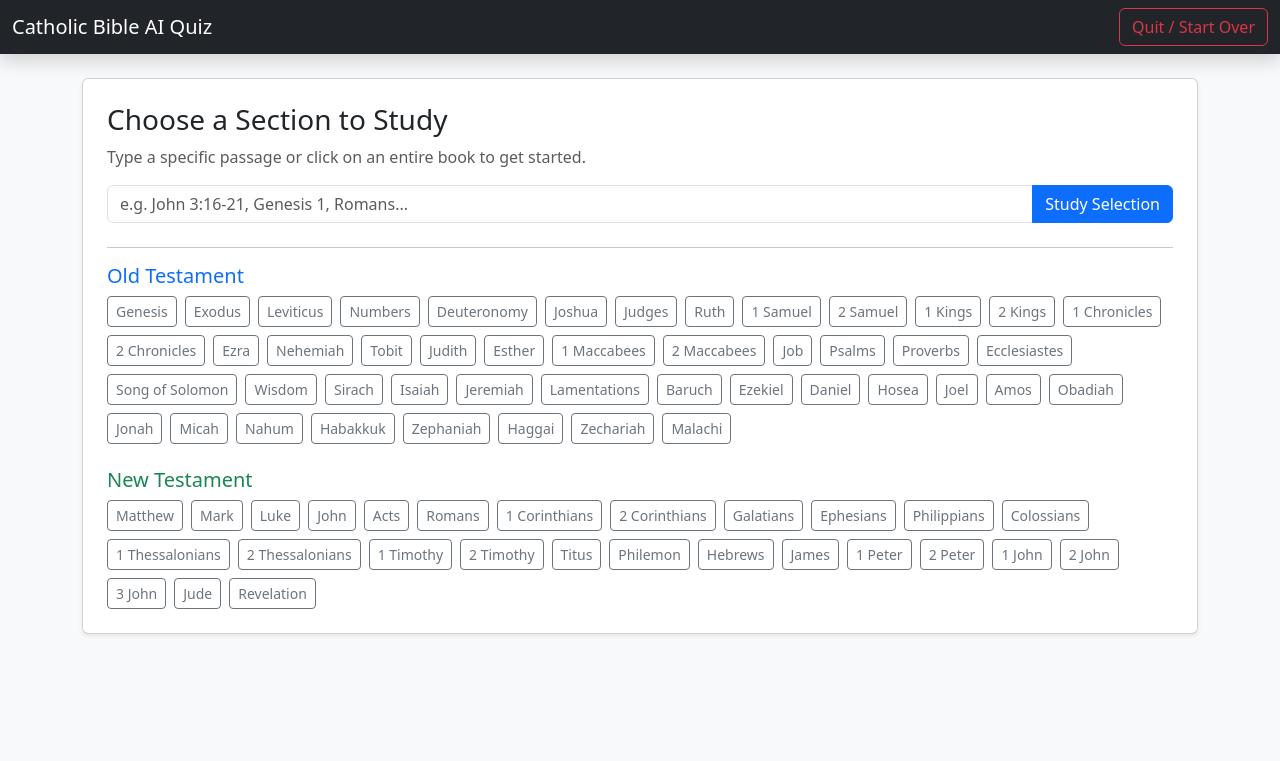
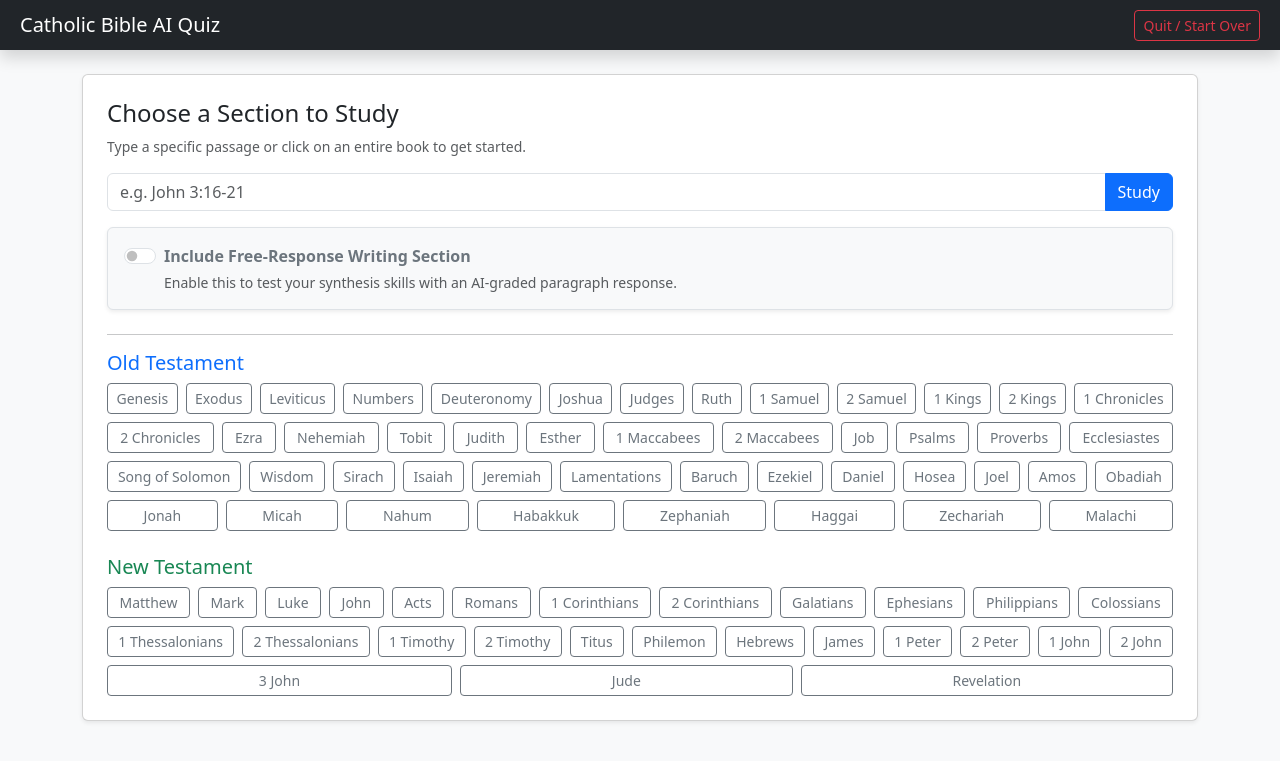
Before and after one commit to joseph-zc-yu/bible-quiz-app-cn, a Flask app: page / in a window 1280 px wide. Shown: the top 761 px of the page. Run offline with Flask 3, Linux system fonts and the light colour scheme.

Commit message:
Optimize token usage: Set flat 5-question limit and make FRQ optional

````diff
--- a/app.py
+++ b/app.py
@@ -36,7 +36,7 @@ CATHOLIC_BIBLE = {
 OT_BOOKS = list(CATHOLIC_BIBLE.keys())[:46]
 NT_BOOKS = list(CATHOLIC_BIBLE.keys())[46:]
 
-# --- Pydantic Schemas for Gemini Structured Outputs ---
+# --- Pydantic Schemas ---
 class MCQ(BaseModel):
     question: str
     option_a: str
@@ -45,7 +45,12 @@ class MCQ(BaseModel):
     option_d: str
     correct_option: str # "A", "B", "C", or "D"
 
-class Quiz(BaseModel):
+# Schema when FRQ is disabled
+class QuizMCQOnly(BaseModel):
+    mcqs: list[MCQ]
+
+# Schema when FRQ is enabled
+class QuizWithFRQ(BaseModel):
     mcqs: list[MCQ]
     frq_question: str
 
@@ -91,16 +96,6 @@ def parse_citation(citation):
 
     return {"book": found_book, "chapter": chapter, "type": "chapter"}
 
-def get_num_questions(parsed):
-    if parsed['type'] == 'book':
-        chapters = CATHOLIC_BIBLE[parsed['book']]
-        return min(chapters * 10, 50)
-    elif parsed['type'] == 'chapter':
-        return 25
-    elif parsed['type'] == 'verse':
-        verses = parsed['verse_end'] - parsed['verse_start'] + 1
-        return min(max(3, int(verses * 0.8)), 25)
-
 def parse_llm_json(text):
     text = text.strip()
     if text.startswith("```json"): text = text[7:-3]
@@ -128,19 +123,23 @@ def validate():
         if parsed['verse_end'] > parsed['verse_start']:
             passage_str += f"-{parsed['verse_end']}"
 
-    num_q = get_num_questions(parsed)
-    return jsonify({"status": "ok", "passage": passage_str, "num_questions": num_q})
+    # Always set to 5 questions to limit token usage for portfolio version
+    return jsonify({"status": "ok", "passage": passage_str, "num_questions": 5})
 
 @app.route('/generate_questions', methods=['POST'])
 def generate_questions():
     data = request.json
     passage = data.get('passage')
-    num_questions = data.get('num_questions', 5)
+    include_frq = data.get('include_frq', False)
+
+    # Dynamically select schema and instructions based on the user's toggle
+    schema = QuizWithFRQ if include_frq else QuizMCQOnly
+    frq_instruction = "2. Generate exactly 1 short free-response question (FRQ) that requires synthesis and consolidation of ideas from the passage." if include_frq else ""
 
     prompt = f"""
     You are an expert Catholic theology teacher. Generate a quiz strictly based on the Catholic Bible for: {passage}.
-    1. Generate exactly {num_questions} multiple-choice questions (MCQs). Each MCQ must have 4 options and one clear correct answer.
-    2. Generate exactly 1 short free-response question (FRQ) that requires synthesis and consolidation of ideas from the passage.
+    1. Generate exactly 5 multiple-choice questions (MCQs). Each MCQ must have 4 options and one clear correct answer.
+    {frq_instruction}
     """
     try:
         response = client.models.generate_content(
@@ -148,12 +147,11 @@ def generate_questions():
             contents=prompt,
             config=types.GenerateContentConfig(
                 response_mime_type="application/json",
-                response_schema=Quiz,
+                response_schema=schema,
             ),
         )
         return jsonify(parse_llm_json(response.text))
     except Exception as e:
-        # Returning HTTP 400 helps the frontend know this is an API error, not a proxy timeout
         return jsonify({"error": f"AI Generation Failed: {str(e)}"}), 400
 
 @app.route('/grade_frq', methods=['POST'])
--- a/templates/index.html
+++ b/templates/index.html
@@ -8,27 +8,40 @@
     <style>
         .view { display: none; }
         .view.active { display: block; }
+        .option-box { cursor: pointer; transition: 0.2s; }
+        .option-box:hover { background-color: #f8f9fa; }
     </style>
 </head>
 <body class="bg-light">
 
-<nav class="navbar navbar-dark bg-dark shadow">
-    <div class="container-fluid">
-        <span class="navbar-brand mb-0 h1">Catholic Bible AI Quiz</span>
-        <button class="btn btn-outline-danger" onclick="resetApp()">Quit / Start Over</button>
+<nav class="navbar navbar-dark bg-dark shadow px-2">
+    <div class="container-fluid d-flex justify-content-between align-items-center">
+        <span class="navbar-brand mb-0 h1 fs-5">Catholic Bible AI Quiz</span>
+        <button class="btn btn-outline-danger btn-sm" onclick="resetApp()">Quit / Start Over</button>
     </div>
 </nav>
 
 <div class="container mt-4 pb-5">
 
     <!-- View 1: Select Section -->
-    <div id="view-select" class="view active card shadow-sm p-4">
-        <h3>Choose a Section to Study</h3>
-        <p class="text-muted">Type a specific passage or click on an entire book to get started.</p>
+    <div id="view-select" class="view active card shadow-sm p-3 p-md-4">
+        <h4>Choose a Section to Study</h4>
+        <p class="text-muted small">Type a specific passage or click on an entire book to get started.</p>
 
-        <div class="input-group mb-4">
-            <input type="text" id="citationInput" class="form-control" placeholder="e.g. John 3:16-21, Genesis 1, Romans...">
-            <button class="btn btn-primary" onclick="submitCitation()">Study Selection</button>
+        <div class="input-group mb-3">
+            <input type="text" id="citationInput" class="form-control" placeholder="e.g. John 3:16-21">
+            <button class="btn btn-primary" onclick="submitCitation()">Study</button>
+        </div>
+
+        <!-- Optional Feature Toggle -->
+        <div class="form-check form-switch mb-4 bg-light p-3 border rounded shadow-sm">
+            <input class="form-check-input ms-0 me-2" type="checkbox" id="includeFrqCheck">
+            <label class="form-check-label fw-bold text-secondary" for="includeFrqCheck">
+                Include Free-Response Writing Section
+            </label>
+            <div class="small text-muted mt-1" style="margin-left: 2.5rem;">
+                Enable this to test your synthesis skills with an AI-graded paragraph response.
+            </div>
         </div>
 
         <hr>
@@ -36,14 +49,14 @@
         <h5 class="mt-3 text-primary">Old Testament</h5>
         <div class="d-flex flex-wrap gap-2">
             {% for book in ot_books %}
-            <button class="btn btn-outline-secondary btn-sm" onclick="selectBook('{{ book }}')">{{ book }}</button>
+            <button class="btn btn-outline-secondary btn-sm flex-grow-1" onclick="selectBook('{{ book }}')">{{ book }}</button>
             {% endfor %}
         </div>
 
         <h5 class="mt-4 text-success">New Testament</h5>
         <div class="d-flex flex-wrap gap-2">
             {% for book in nt_books %}
-            <button class="btn btn-outline-secondary btn-sm" onclick="selectBook('{{ book }}')">{{ book }}</button>
+            <button class="btn btn-outline-secondary btn-sm flex-grow-1" onclick="selectBook('{{ book }}')">{{ book }}</button>
             {% endfor %}
         </div>
     </div>
@@ -52,45 +65,51 @@
     <div id="view-loading" class="view text-center py-5">
         <div class="spinner-border text-primary" style="width: 3rem; height: 3rem;" role="status"></div>
         <h4 class="mt-3" id="loadingText">Preparing your quiz...</h4>
+        <p class="text-muted small" id="loadingSubtext"></p>
     </div>
 
     <!-- View 3: Take Quiz -->
     <div id="view-quiz" class="view">
-        <h3 id="quizPassageTitle" class="mb-3 text-primary"></h3>
+        <h4 id="quizPassageTitle" class="mb-3 text-primary border-bottom pb-2"></h4>
 
         <div id="mcqContainer"></div>
 
-        <div class="card border-primary mb-4 shadow-sm">
+        <!-- Hidden by default, toggled via JS -->
+        <div id="frqCard" class="card border-primary mb-4 shadow-sm" style="display: none;">
             <div class="card-header bg-primary text-white fw-bold">Free Response Question</div>
             <div class="card-body">
                 <p id="frqText" class="fw-bold"></p>
                 <p class="small text-muted mb-2">Write a 5+ sentence response demonstrating synthesis and understanding.</p>
-                <textarea id="frqAnswer" class="form-control" rows="6" placeholder="Type your answer here..."></textarea>
+                <textarea id="frqAnswer" class="form-control" rows="5" placeholder="Type your answer here..."></textarea>
             </div>
         </div>
 
-        <button class="btn btn-success btn-lg w-100" onclick="submitQuiz()">Submit Quiz for Grading</button>
+        <button class="btn btn-success btn-lg w-100 py-3 fw-bold" onclick="submitQuiz()">Submit Quiz for Grading</button>
     </div>
 
     <!-- View 4: Results -->
     <div id="view-results" class="view">
         <div class="alert alert-info text-center shadow-sm">
-            <h2 id="mcqScoreText"></h2>
+            <h3 id="mcqScoreText" class="mb-0"></h3>
         </div>
 
+        <!-- Hidden by default, toggled via JS -->
+        <div id="frqResultCard" style="display: none;">
             <h4 class="mt-4">Free Response Grade</h4>
             <div class="card mb-4 shadow-sm">
                 <div class="card-body">
-                <p><strong>Your Answer:</strong> <span id="frqUserAnswer" class="text-muted"></span></p>
+                    <p class="small mb-1"><strong>Your Answer:</strong></p>
+                    <p id="frqUserAnswer" class="text-muted fst-italic"></p>
                     <h5 id="frqGradeText" class="text-success mt-3"></h5>
-                <p><strong>Teacher's Feedback:</strong> <span id="frqFeedbackText"></span></p>
+                    <p class="mb-0"><strong>Teacher's Feedback:</strong> <span id="frqFeedbackText"></span></p>
+                </div>
             </div>
         </div>
 
         <h4>Multiple Choice Review</h4>
         <div id="mcqResultsContainer" class="mb-4"></div>
 
-        <button class="btn btn-primary btn-lg w-100" onclick="resetApp()">Go Back to Start</button>
+        <button class="btn btn-primary btn-lg w-100 py-3 fw-bold" onclick="resetApp()">Go Back to Start</button>
     </div>
 
 </div>
@@ -108,6 +127,9 @@
         currentQuiz = null;
         currentPassage = null;
         document.getElementById('citationInput').value = '';
+        document.getElementById('loadingSubtext').innerText = '';
+        // Reset checkbox to default (off)
+        document.getElementById('includeFrqCheck').checked = false;
         showView('view-select');
     }
 
@@ -122,11 +144,11 @@
     }
 
     async function startQuiz(citation) {
+        const includeFrq = document.getElementById('includeFrqCheck').checked;
         showView('view-loading');
         document.getElementById('loadingText').innerText = "Validating reference...";
 
         try {
-            // Validate locally without AI to avoid hallucination
             const valRes = await fetch('/validate', {
                 method: 'POST',
                 headers: { 'Content-Type': 'application/json' },
@@ -140,15 +162,26 @@
             }
 
             currentPassage = valData.passage;
-            document.getElementById('loadingText').innerText = `Generating ${valData.num_questions} questions for ${currentPassage}...`;
 
-            // Generate Quiz with Gemini
+            document.getElementById('loadingText').innerText = `Generating 5 questions...`;
+            if (includeFrq) {
+                document.getElementById('loadingSubtext').innerText = "This includes a custom writing section.";
+            }
+
+            // Simplified API call: We only fetch once since it is exactly 5 questions
             const genRes = await fetch('/generate_questions', {
                 method: 'POST',
                 headers: { 'Content-Type': 'application/json' },
-                body: JSON.stringify({ passage: currentPassage, num_questions: valData.num_questions })
+                body: JSON.stringify({ passage: currentPassage, include_frq: includeFrq })
             });
-            const genData = await genRes.json();
+
+            const text = await genRes.text();
+            let genData;
+            try {
+                genData = JSON.parse(text);
+            } catch (e) {
+                throw new Error("Server timeout or invalid response. The server may be overloaded.");
+            }
 
             if (genData.error) throw new Error(genData.error);
 
@@ -158,8 +191,8 @@
 
         } catch (err) {
             console.error(err);
-            alert("An error occurred connecting to the AI: " + err.message);
-            showView('view-select');
+            alert("An error occurred: " + err.message);
+            resetApp();
         }
     }
 
@@ -172,12 +205,12 @@
             container.innerHTML += `
                 <div class="card mb-3 shadow-sm">
                     <div class="card-body">
-                        <p class="fw-bold">${idx + 1}. ${mcq.question}</p>
+                        <p class="fw-bold mb-3">${idx + 1}. ${mcq.question}</p>
                         ${['A', 'B', 'C', 'D'].map(opt => `
-                            <div class="form-check">
-                                <input class="form-check-input" type="radio" name="q${idx}" value="${opt}" id="q${idx}${opt}">
-                                <label class="form-check-label" for="q${idx}${opt}">
-                                    ${opt}) ${mcq[`option_${opt.toLowerCase()}`]}
+                            <div class="form-check p-2 border rounded mb-2 option-box" onclick="document.getElementById('q${idx}${opt}').checked = true;">
+                                <input class="form-check-input ms-1" type="radio" name="q${idx}" value="${opt}" id="q${idx}${opt}">
+                                <label class="form-check-label w-100 ms-2" for="q${idx}${opt}">
+                                    <strong>${opt})</strong> ${mcq[`option_${opt.toLowerCase()}`]}
                                 </label>
                             </div>
                         `).join('')}
@@ -186,15 +219,20 @@
             `;
         });
 
+        // Handle optional FRQ UI
+        if (currentQuiz.frq_question) {
+            document.getElementById('frqCard').style.display = 'block';
             document.getElementById('frqText').innerText = currentQuiz.frq_question;
             document.getElementById('frqAnswer').value = '';
+        } else {
+            document.getElementById('frqCard').style.display = 'none';
+        }
     }
 
     async function submitQuiz() {
         let mcqScore = 0;
         const mcqResults = [];
 
-        // Locally grade MCQs
         currentQuiz.mcqs.forEach((mcq, idx) => {
             const selected = document.querySelector(`input[name="q${idx}"]:checked`);
             const userChoice = selected ? selected.value : null;
@@ -208,11 +246,15 @@
             });
         });
 
+        const hasFrq = !!currentQuiz.frq_question;
+
+        if (hasFrq) {
             const userFrqAnswer = document.getElementById('frqAnswer').value.trim();
             if (!userFrqAnswer && !confirm("You left the Free Response blank. Submit anyway?")) return;
 
             showView('view-loading');
             document.getElementById('loadingText').innerText = "AI is grading your Free Response...";
+            document.getElementById('loadingSubtext').innerText = '';
 
             try {
                 const gradeRes = await fetch('/grade_frq', {
@@ -235,6 +277,11 @@
                 alert("Failed to grade FRQ. " + err.message);
                 showView('view-quiz');
             }
+        } else {
+            // If FRQ was toggled off, skip grading entirely and jump to results
+            renderResults(mcqScore, mcqResults, null, null);
+            showView('view-results');
+        }
     }
 
     function renderResults(score, results, frqGrade, frqAnswer) {
@@ -244,17 +291,23 @@
         resContainer.innerHTML = '';
         results.forEach((r, idx) => {
             resContainer.innerHTML += `
-                <div class="alert ${r.isCorrect ? 'alert-success' : 'alert-danger'}">
-                    <strong>${idx + 1}. ${r.question}</strong><br>
-                    <span class="text-dark">Your Answer: ${r.userChoice || 'None'}</span> <br>
-                    <strong>Correct Answer: ${r.correctChoice}</strong>
+                <div class="alert ${r.isCorrect ? 'alert-success' : 'alert-danger'} py-2">
+                    <p class="mb-1 fw-bold">${idx + 1}. ${r.question}</p>
+                    <p class="mb-0 small">Your Answer: ${r.userChoice || 'None'} <br>
+                    <strong>Correct Answer: ${r.correctChoice}</strong></p>
                 </div>
             `;
         });
 
+        // Handle optional FRQ Results UI
+        if (frqGrade) {
+            document.getElementById('frqResultCard').style.display = 'block';
             document.getElementById('frqUserAnswer').innerText = frqAnswer || "No answer provided.";
             document.getElementById('frqGradeText').innerText = `Score: ${frqGrade.score} / 3`;
             document.getElementById('frqFeedbackText').innerText = frqGrade.feedback;
+        } else {
+            document.getElementById('frqResultCard').style.display = 'none';
+        }
     }
 </script>
 
````
Lines whose indentation alone changed are shown as unchanged.
